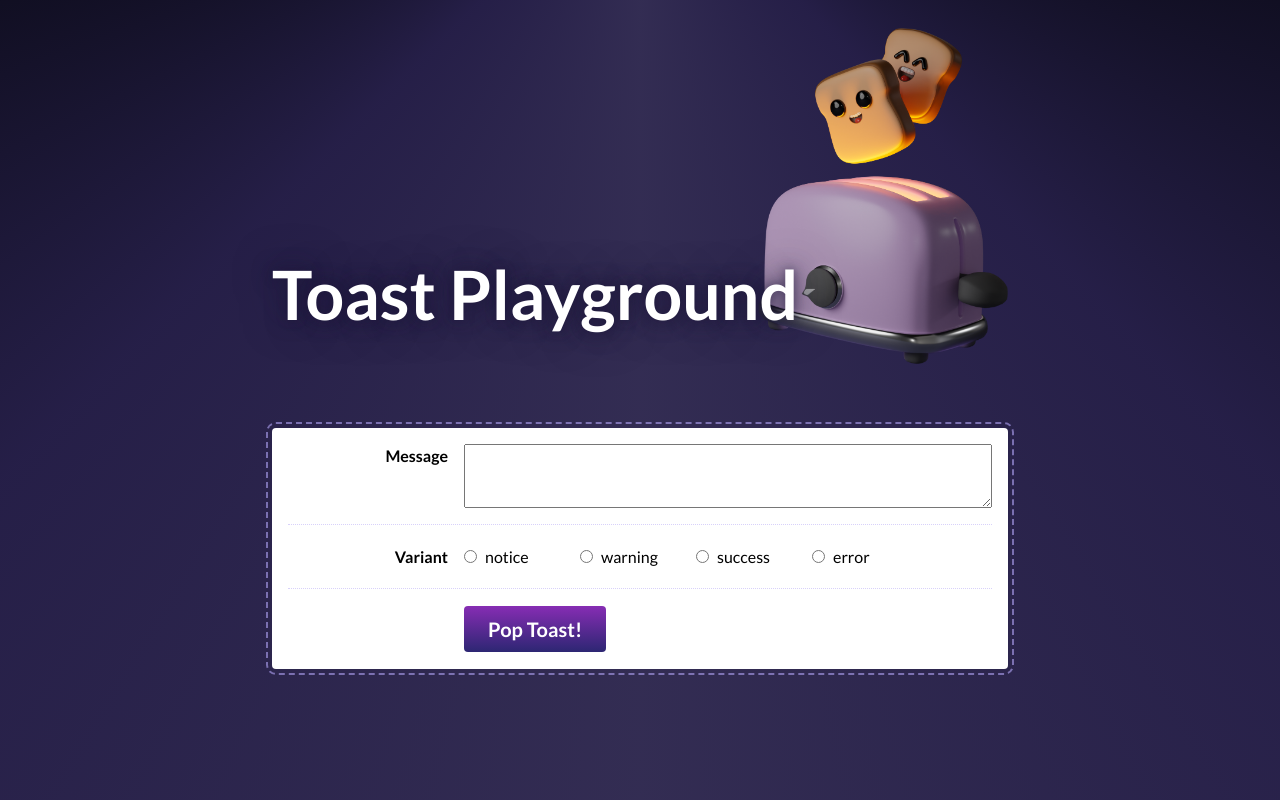
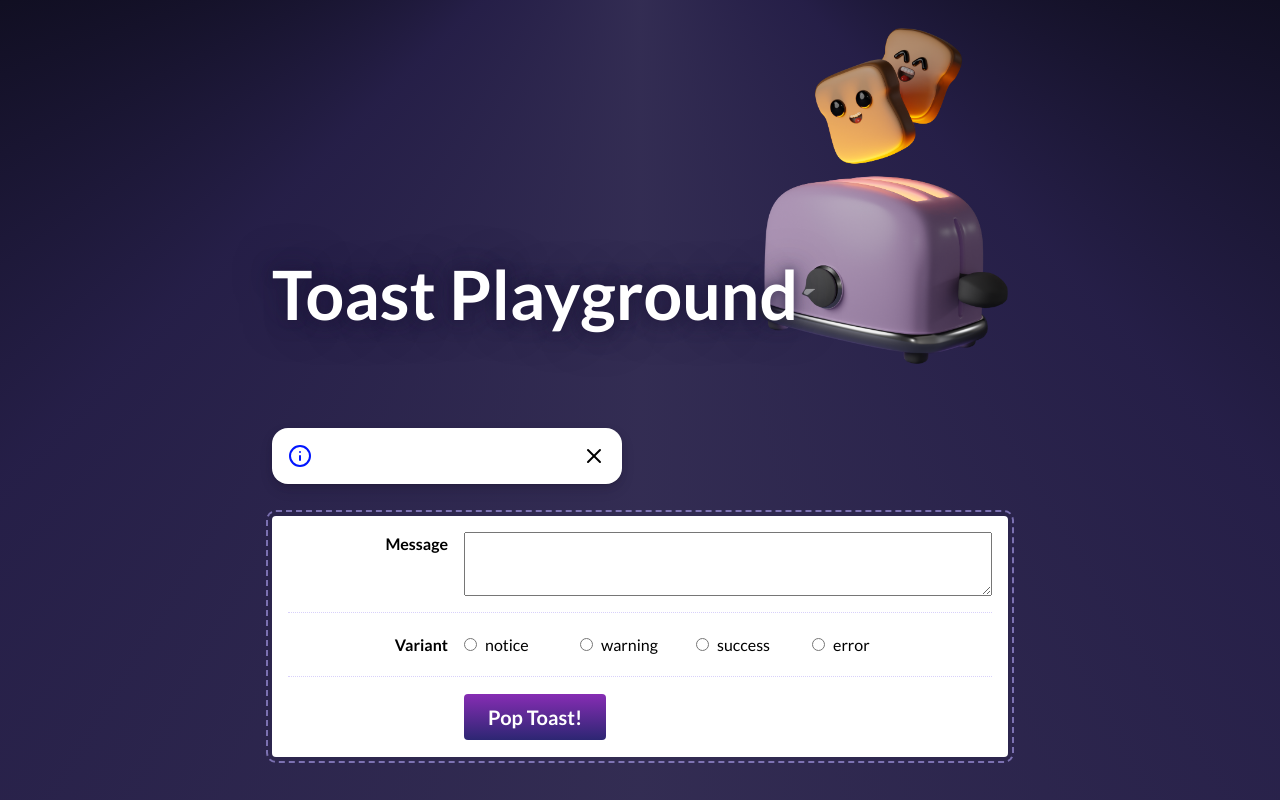
Before and after one commit to aleknovkovski/lrn-comeau-toast, a React (Create React App) app: page / in a window 1280 px wide. Shown: the top 800 px of the page. Built offline with nearby package versions, Linux system fonts and the light colour scheme.

Commit message:
Include Toast, send and use props

```diff
--- a/src/components/Toast/Toast.js
+++ b/src/components/Toast/Toast.js
@@ -18,14 +18,14 @@ const ICONS_BY_VARIANT = {
   error: AlertOctagon,
 };
 
-function Toast() {
+function Toast({message, variant}) {
   return (
-    <div className={`${styles.toast} ${styles.notice}`}>
+    <div className={`${styles.toast} ${styles[variant]}`}>
       <div className={styles.iconContainer}>
         <Info size={24} />
       </div>
       <p className={styles.content}>
-        16 photos have been uploaded
+          {message}
       </p>
       <button className={styles.closeButton}>
         <X size={24} />
--- a/src/components/ToastPlayground/ToastPlayground.js
+++ b/src/components/ToastPlayground/ToastPlayground.js
@@ -3,6 +3,7 @@ import React from 'react';
 import Button from '../Button';
 
 import styles from './ToastPlayground.module.css';
+import Toast from "../Toast";
 
 const VARIANT_OPTIONS = ['notice', 'warning', 'success', 'error'];
 
@@ -15,6 +16,8 @@ function ToastPlayground() {
         <img alt="Cute toast mascot" src="/toast.png" />
         <h1>Toast Playground</h1>
       </header>
+
+      <Toast message={message} variant="notice" />
 
       <div className={styles.controlsWrapper}>
         <div className={styles.row}>
```
